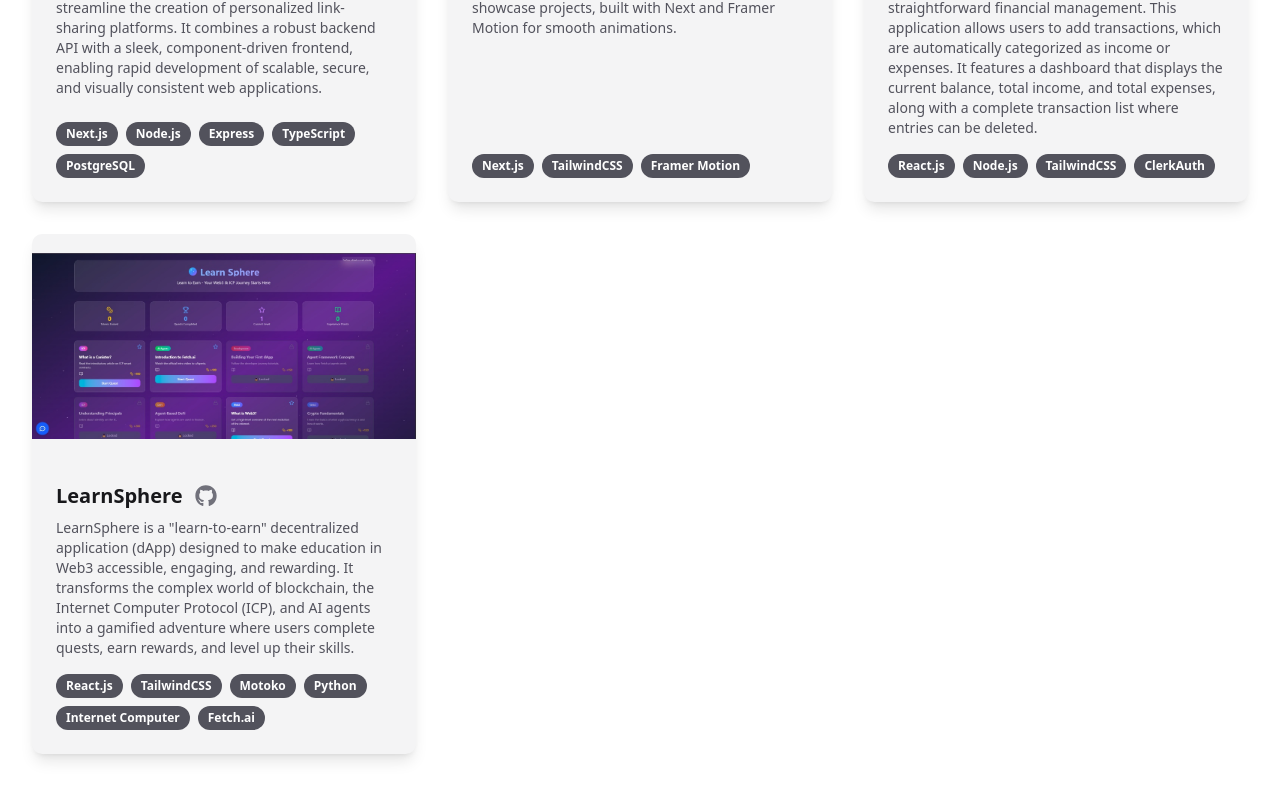
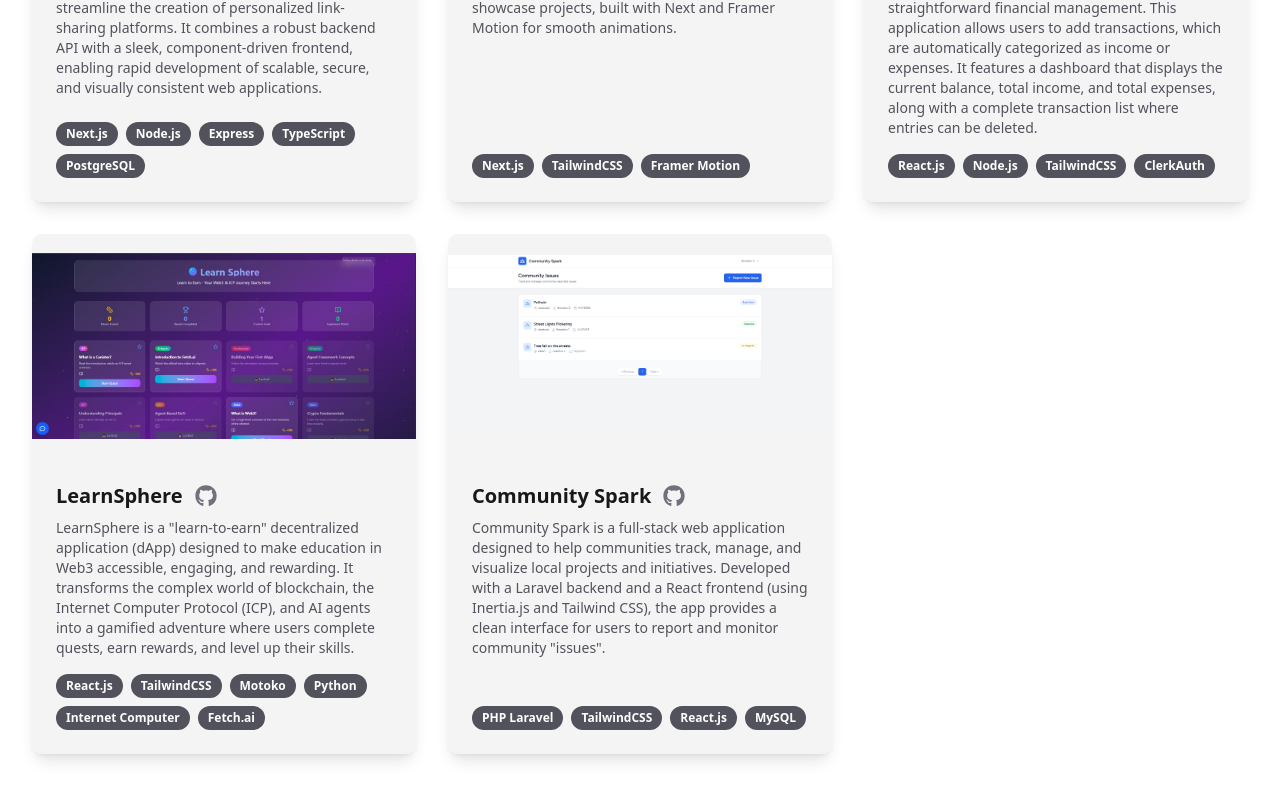
Before and after one commit to Brrendenn/PortofolioWeb, a React (Vite) app: page / in a window 1280 px wide. Shown: the part 2586-3386 px from the top of the page. Built offline with nearby package versions, Linux system fonts and the light colour scheme.

Commit message:
Feat: added a new project to the proejct section

```diff
--- a/src/components/sections/ProjectSection.tsx
+++ b/src/components/sections/ProjectSection.tsx
@@ -46,6 +46,21 @@ const projects = [
       "Python",
       "Internet Computer",
       "Fetch.ai",
+    ],
+    isPrivate: false,
+  },
+  {
+    title: "Community Spark",
+    description:
+      'Community Spark is a full-stack web application designed to help communities track, manage, and visualize local projects and initiatives. Developed with a Laravel backend and a React frontend (using Inertia.js and Tailwind CSS), the app provides a clean interface for users to report and monitor community "issues".',
+    imageUrl: "/images/CommunitySpark.png",
+    liveLink: "https://community-spark.up.railway.app",
+    githubUrl: "https://github.com/Brrendenn/Community-Action-Tracker.git",
+    tags: [
+      "PHP Laravel",
+      "TailwindCSS",
+      "React.js",
+      "MySQL",
     ],
     isPrivate: false,
   },
```
Also changed, not shown: public/images/CommunitySpark.png (added).
